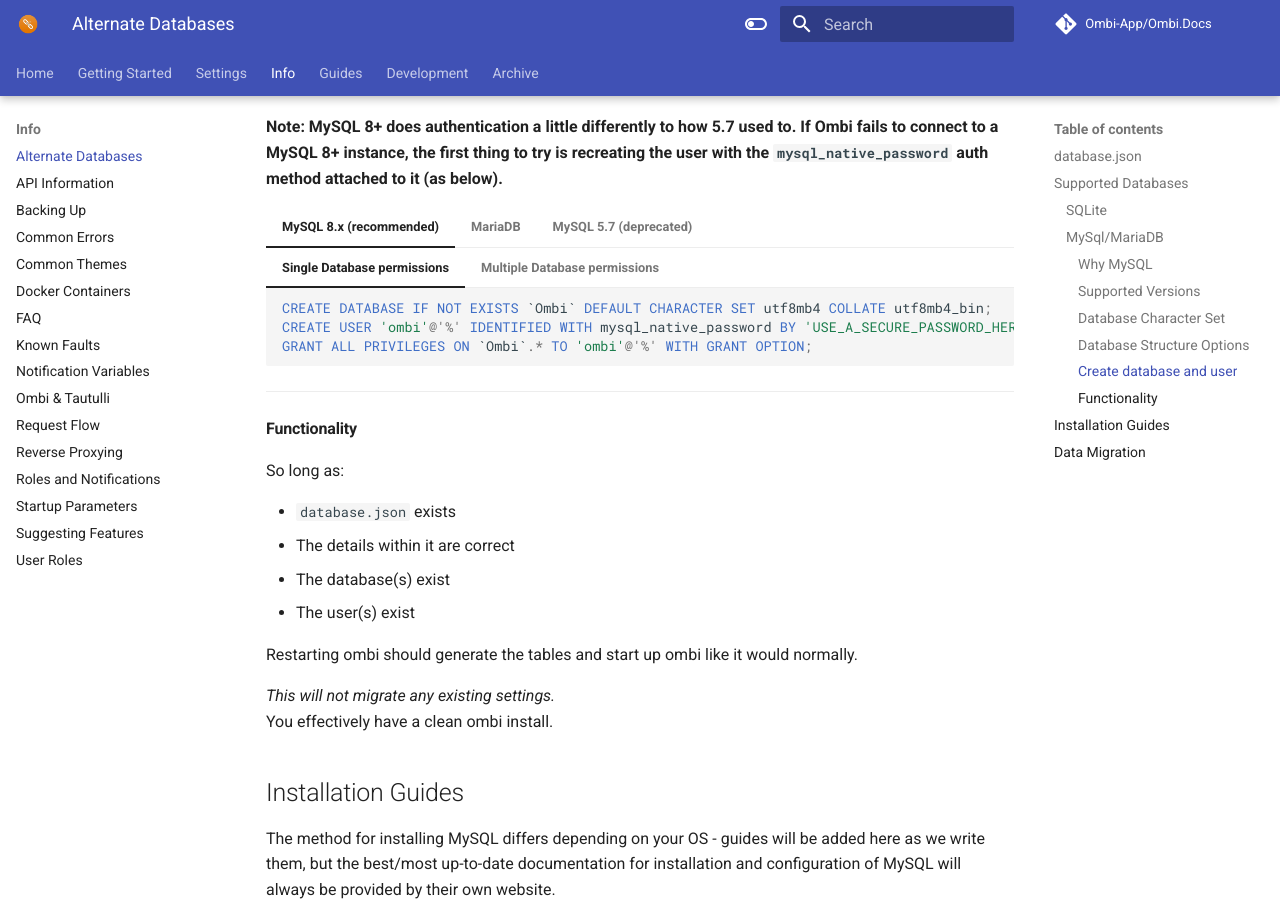
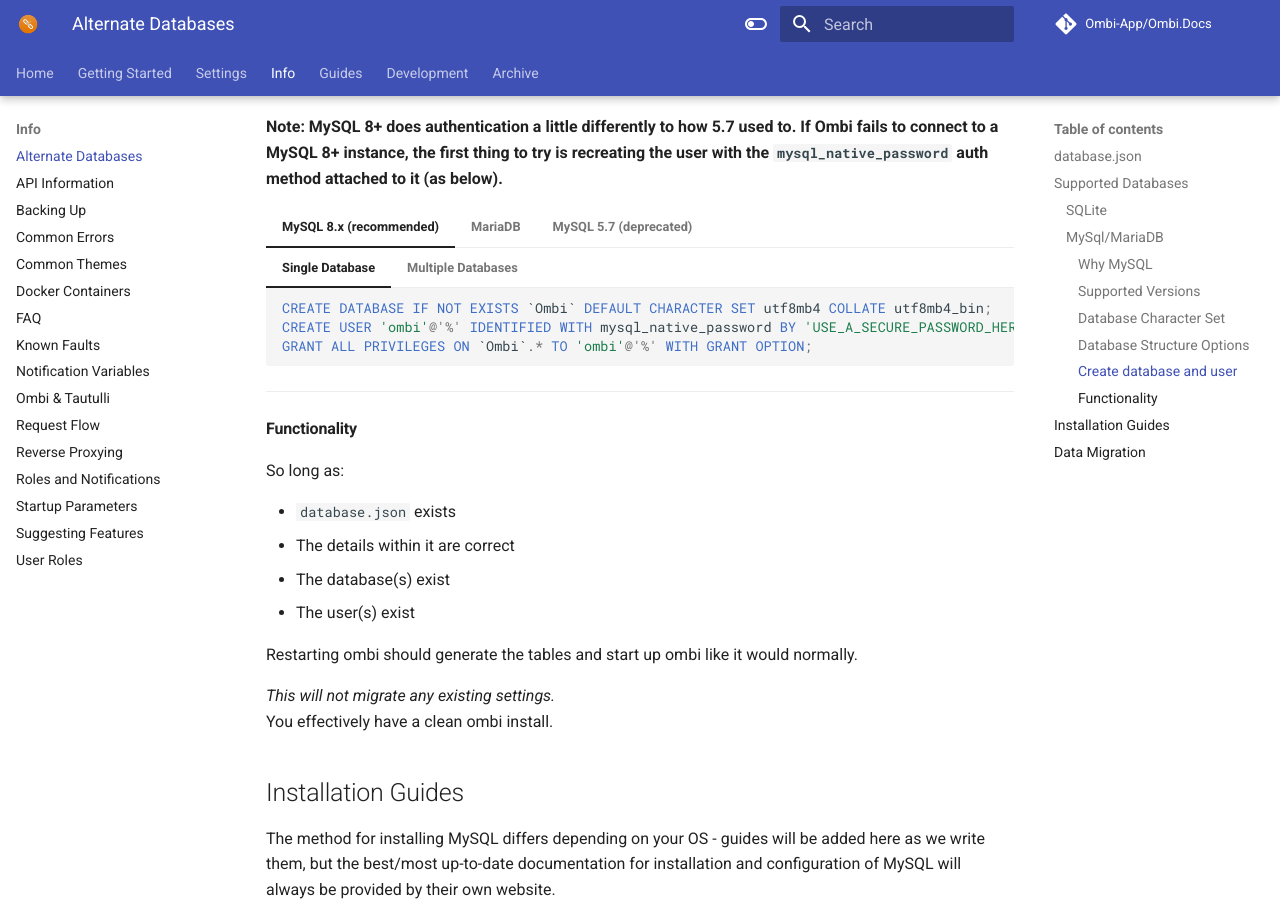
Before and after one commit to Ombi-app/Ombi.Docs, an MkDocs documentation site: the page built from docs/info/alternate-databases.md, in a window 1280 px wide and 900 px high, scrolled down 2654 px. Built offline with MkDocs 1.6.1 and Material for MkDocs 9.7.7, drawn with Linux system fonts in a browser that asks for light colours; comment, search, counter and statistics services are not loaded.

Commit message:
Adjust tab headers to link all

````diff
--- a/docs/info/alternate-databases.md
+++ b/docs/info/alternate-databases.md
@@ -124,7 +124,7 @@
 
 === "MySQL 8.x (recommended)"
 
-    === "Single Database permissions"
+    === "Single Database"
 
         ```mysql
         CREATE DATABASE IF NOT EXISTS `Ombi` DEFAULT CHARACTER SET utf8mb4 COLLATE utf8mb4_bin;
@@ -132,7 +132,7 @@
         GRANT ALL PRIVILEGES ON `Ombi`.* TO 'ombi'@'%' WITH GRANT OPTION;
         ```
 
-    === "Multiple Database permissions"
+    === "Multiple Databases"
 
         ```mysql
         CREATE DATABASE IF NOT EXISTS `Ombi` DEFAULT CHARACTER SET utf8mb4 COLLATE utf8mb4_bin;
@@ -146,14 +146,14 @@
 
 === "MariaDB"
 
-    === "Single Database permissions"
+    === "Single Database"
 
         ```mysql
         CREATE DATABASE IF NOT EXISTS `Ombi` DEFAULT CHARACTER SET utf8mb4 COLLATE utf8mb4_bin;
         CREATE USER 'ombi'@'%' IDENTIFIED WITH mysql_native_password USING PASSWORD('USE_A_SECURE_PASSWORD_HERE');
         GRANT ALL PRIVILEGES ON `Ombi`.* TO 'ombi'@'%' WITH GRANT OPTION;
         ```
-    === "Multiple Database permissions"
+    === "Multiple Databases"
 
         ```mysql
         CREATE DATABASE IF NOT EXISTS `Ombi` DEFAULT CHARACTER SET utf8mb4 COLLATE utf8mb4_bin;
@@ -166,7 +166,7 @@
         ```
 === "MySQL 5.7 (deprecated)"
 
-    === "Single Database permissions"
+    === "Single Database"
 
         ```mysql
         CREATE DATABASE IF NOT EXISTS `Ombi` DEFAULT CHARACTER SET utf8mb4 COLLATE utf8mb4_bin;
@@ -174,7 +174,7 @@
         GRANT ALL PRIVILEGES ON `Ombi`.* TO 'ombi'@'%' WITH GRANT OPTION;
         ```
 
-    === "Multiple Database permissions"
+    === "Multiple Databases"
 
         ```mysql
         CREATE DATABASE IF NOT EXISTS `Ombi` DEFAULT CHARACTER SET utf8mb4 COLLATE utf8mb4_bin;
````
